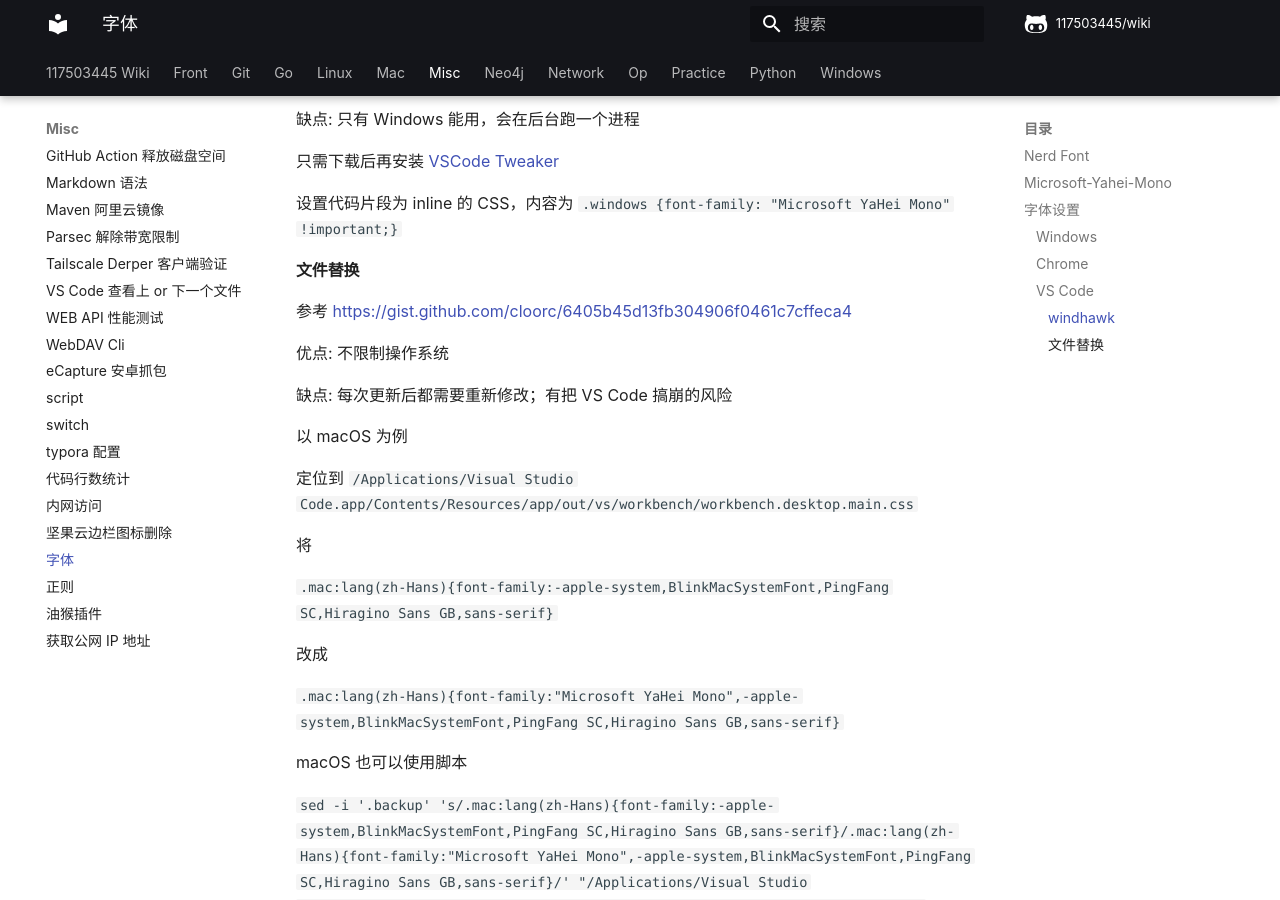
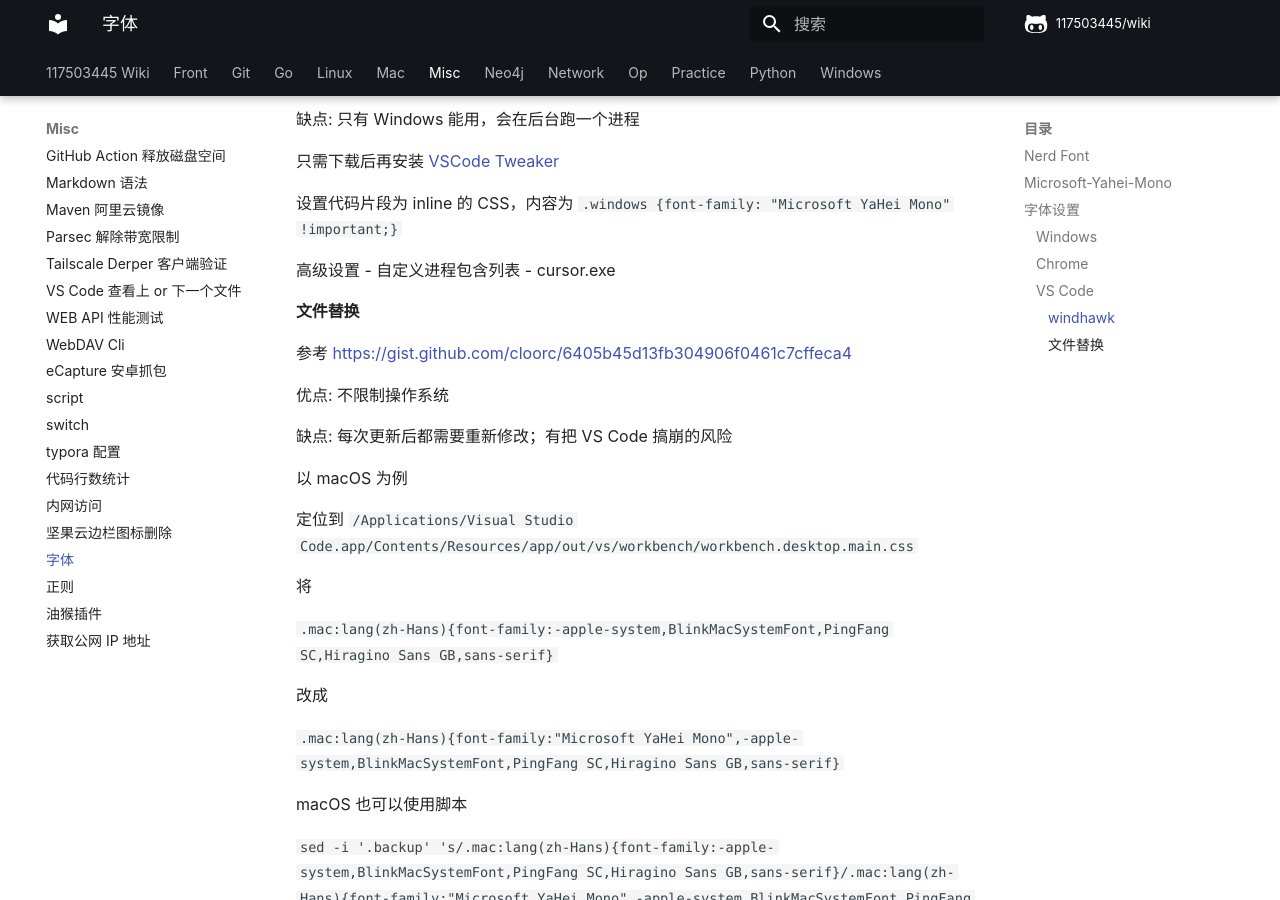
Before and after one commit to 117503445/wiki, an MkDocs documentation site: the page built from docs/misc/字体.md, in a window 1280 px wide and 900 px high, scrolled down 1623 px. Built offline with MkDocs 1.6.1 and Material for MkDocs 9.7.7, drawn with Linux system fonts in a browser that asks for light colours; comment, search, counter and statistics services are not loaded.

Commit message:
wip
Signed-off-by: 117503445 <t117503445@gmail.com>

```diff
--- a/docs/misc/字体.md
+++ b/docs/misc/字体.md
@@ -80,6 +80,8 @@ C:\User\App\noMeiryoUI3.4.0\noMeiryoUI.exe C:\User\App\noMeiryoUI3.4.0\font.ini
 
 设置代码片段为 inline 的 CSS，内容为 `.windows {font-family: "Microsoft YaHei Mono" !important;}`
 
+高级设置 - 自定义进程包含列表 - cursor.exe
+
 #### 文件替换
 
 参考 <https://gist.github.com/cloorc/6405b45d13fb304906f0461c7cffeca4>
```
